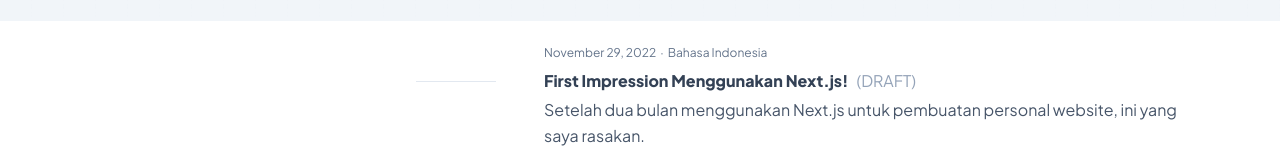
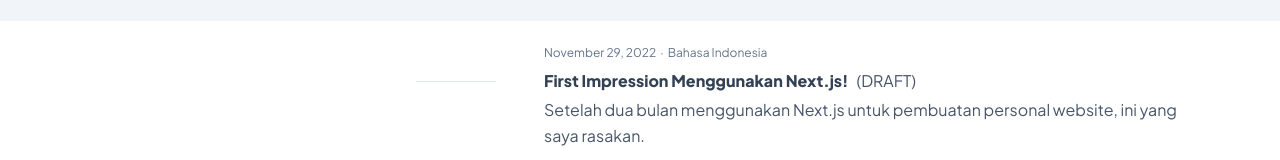
Before and after one commit to enjidev/enji.dev, a Next.js app: page /blog in a window 1280 px wide. Shown: the part 390-550 px from the top of the page. Built offline with nearby package versions, Linux system fonts and the light colour scheme; no server answers.

Commit message:
chore: improve color contrast

```diff
--- a/src/components/pages/blog/PostPreview.tsx
+++ b/src/components/pages/blog/PostPreview.tsx
@@ -50,9 +50,9 @@ const PostPreview = ({
           {pageStatus && (
             <span
               className={clsx(
-                'ml-2 font-normal text-slate-400',
+                'ml-2 font-normal text-slate-600',
                 'md:ml-2',
-                'dark:text-slate-600'
+                'dark:text-slate-400'
               )}
             >
               {pageStatus}
```
